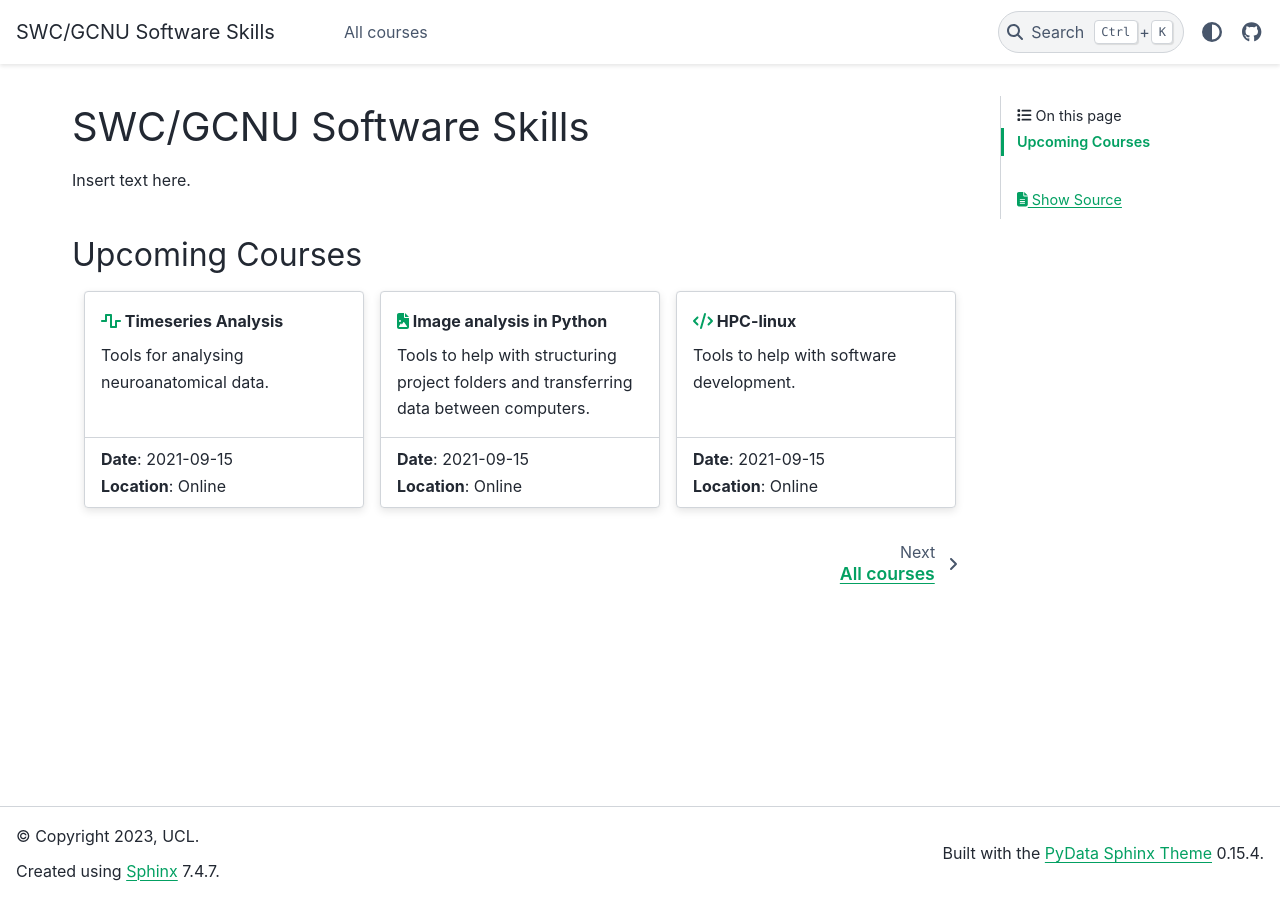
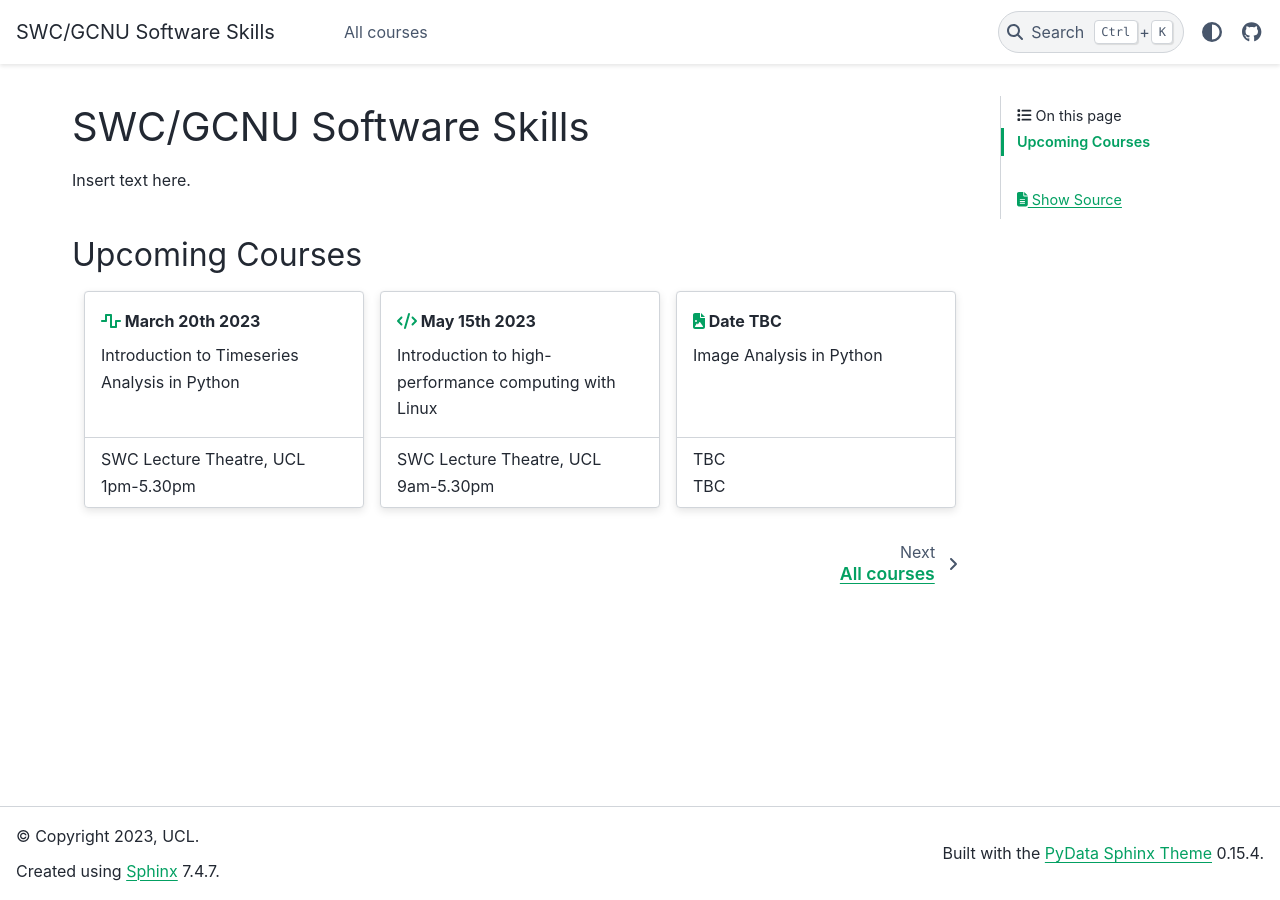
Before and after one commit to neuroinformatics-unit/software-skills, a Sphinx documentation site: the page built from docs/source/index.md, in a window 1280 px wide. Built offline with Sphinx 7.4.7 and the PyData theme 0.15.4, drawn with Linux system fonts in a browser that asks for light colours.

Commit message:
change appearance of upcoming courses cards

```diff
--- a/docs/source/index.md
+++ b/docs/source/index.md
@@ -8,34 +8,34 @@ Insert text here.
 ::::{grid} 1 2 2 3
 :gutter: 3
 
-:::{grid-item-card} {fas}`wave-square;sd-text-primary` Timeseries Analysis
+:::{grid-item-card} {fas}`wave-square;sd-text-primary` March 20th 2023
 :link: courses/timeseries-analysis
 :link-type: doc
 
-Tools for analysing neuroanatomical data.
+Introduction to Timeseries Analysis in Python
 +++
-**Date**: 2021-09-15 <br>
-**Location**: Online
+SWC Lecture Theatre, UCL <br>
+1pm-5.30pm
 :::
 
-:::{grid-item-card} {fa}`file-image;sd-text-primary` Image analysis in Python
+:::{grid-item-card} {fas}`code;sd-text-primary` May 15th 2023
+:link: courses/HPC-linux
+:link-type: doc
+
+Introduction to high-performance computing with Linux
++++
+SWC Lecture Theatre, UCL <br>
+9am-5.30pm
+:::
+
+:::{grid-item-card} {fa}`file-image;sd-text-primary` Date TBC
 :link: courses/image-analysis-python
 :link-type: doc
 
-Tools to help with structuring project folders and transferring data between computers.
+Image Analysis in Python
 +++
-**Date**: 2021-09-15 <br>
-**Location**: Online
-:::
-
-:::{grid-item-card} {fas}`code;sd-text-primary` HPC-linux
-:link: courses/HPC-linux
-:link-type: doc
-
-Tools to help with software development.
-+++
-**Date**: 2021-09-15 <br>
-**Location**: Online
+TBC <br>
+TBC
 :::
 
 ::::
```
